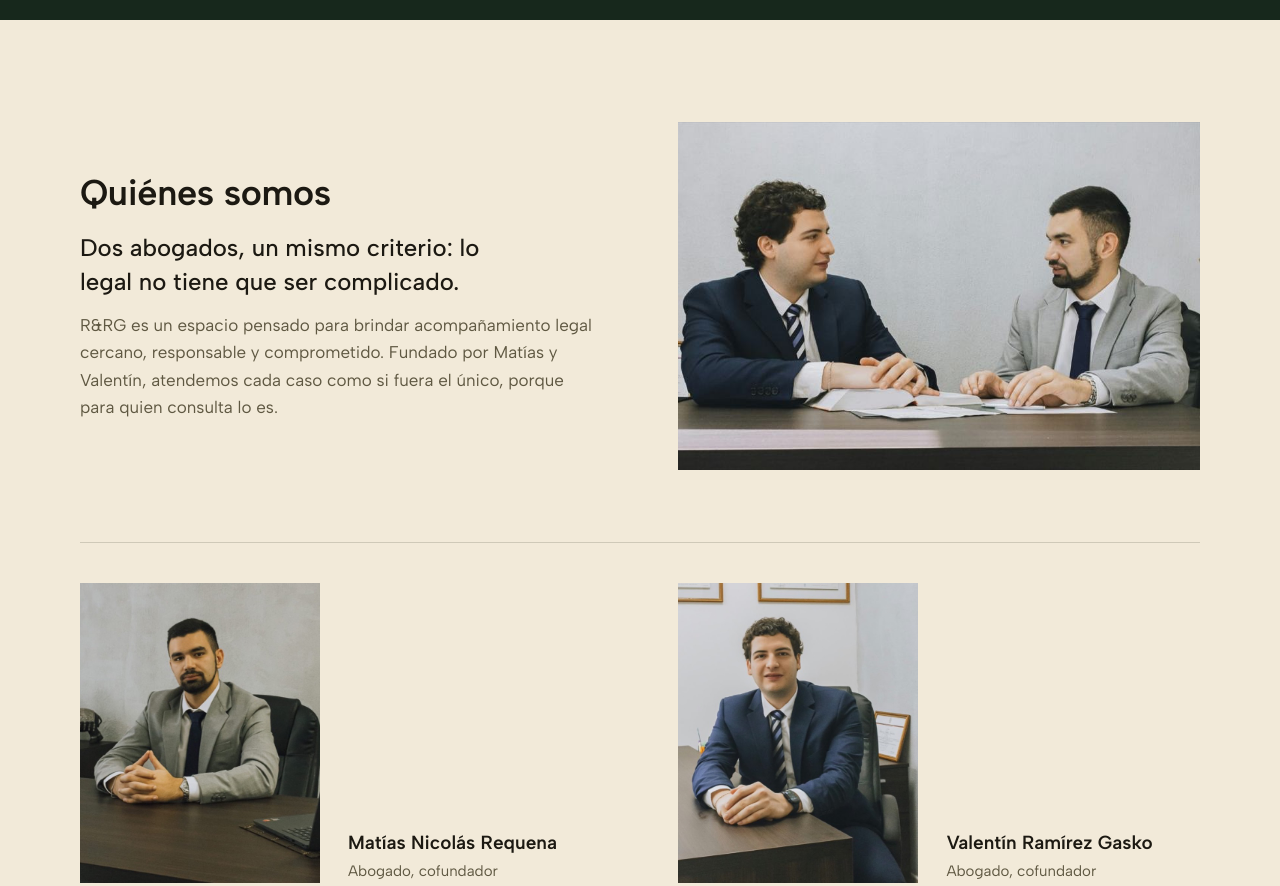
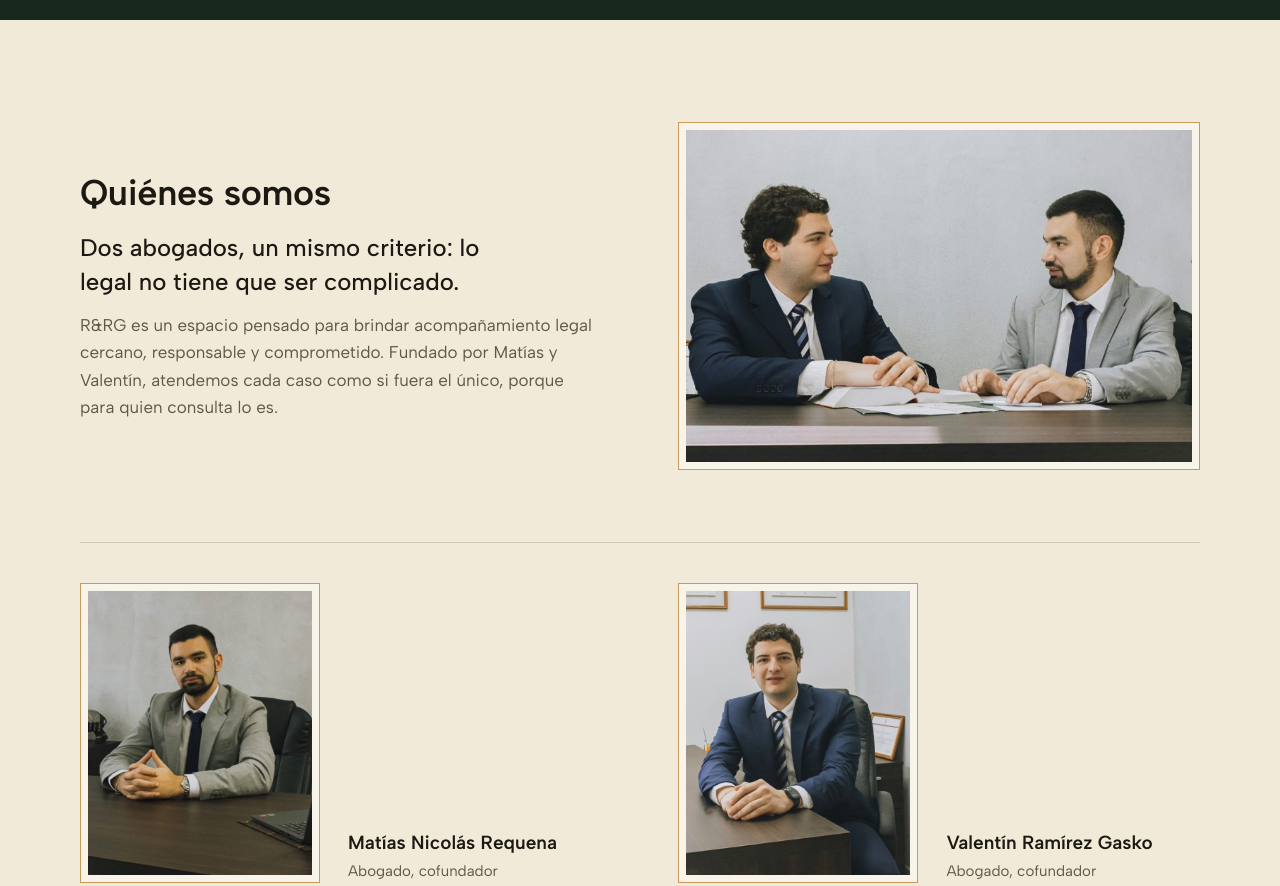
Before and after one commit to lucasagustinpiccoli/leads-webs-lucas, a website: page redisenos/rrg/index.html in a window 1280 px wide. Shown: the part 780-1666 px from the top of the page. Drawn offline with Linux system fonts and the light colour scheme.

Commit message:
Rediseño de R&RG: marco fino en las fotos de 'Quiénes somos'
Borde dorado de 1 px con un margen claro alrededor de la foto del
escritorio y de los retratos de los dos abogados.

Co-Authored-By: Claude Fable 5.2 <noreply@anthropic.com>
Claude-Session: https://claude.ai/code/session_01Heo4jEQcTih4G2tBioNUKb

```diff
--- a/redisenos/rrg/index.html
+++ b/redisenos/rrg/index.html
@@ -76,6 +76,8 @@
   .abogados article{display:grid;grid-template-columns:minmax(150px,240px) 1fr;gap:clamp(14px,2.5vw,28px);align-items:end}
   .abogados img{width:100%;height:auto;aspect-ratio:4/5;object-fit:cover}
   .abogados p{color:var(--suave);font-size:15px;margin-top:4px}
+  /* Marco fino alrededor de las fotos de la sección */
+  .estudio img{padding:7px;background:var(--clara);border:1px solid var(--dorado)}
 
   .areas{background:var(--clara);border-block:1px solid var(--linea)}
   .areas .cols{display:grid;grid-template-columns:repeat(3,minmax(0,1fr));gap:clamp(24px,4vw,56px);margin-top:clamp(28px,4vw,44px)}
```
Also changed, not shown: redisenos/rrg/un-archivo.html (+2 -0 lines).
